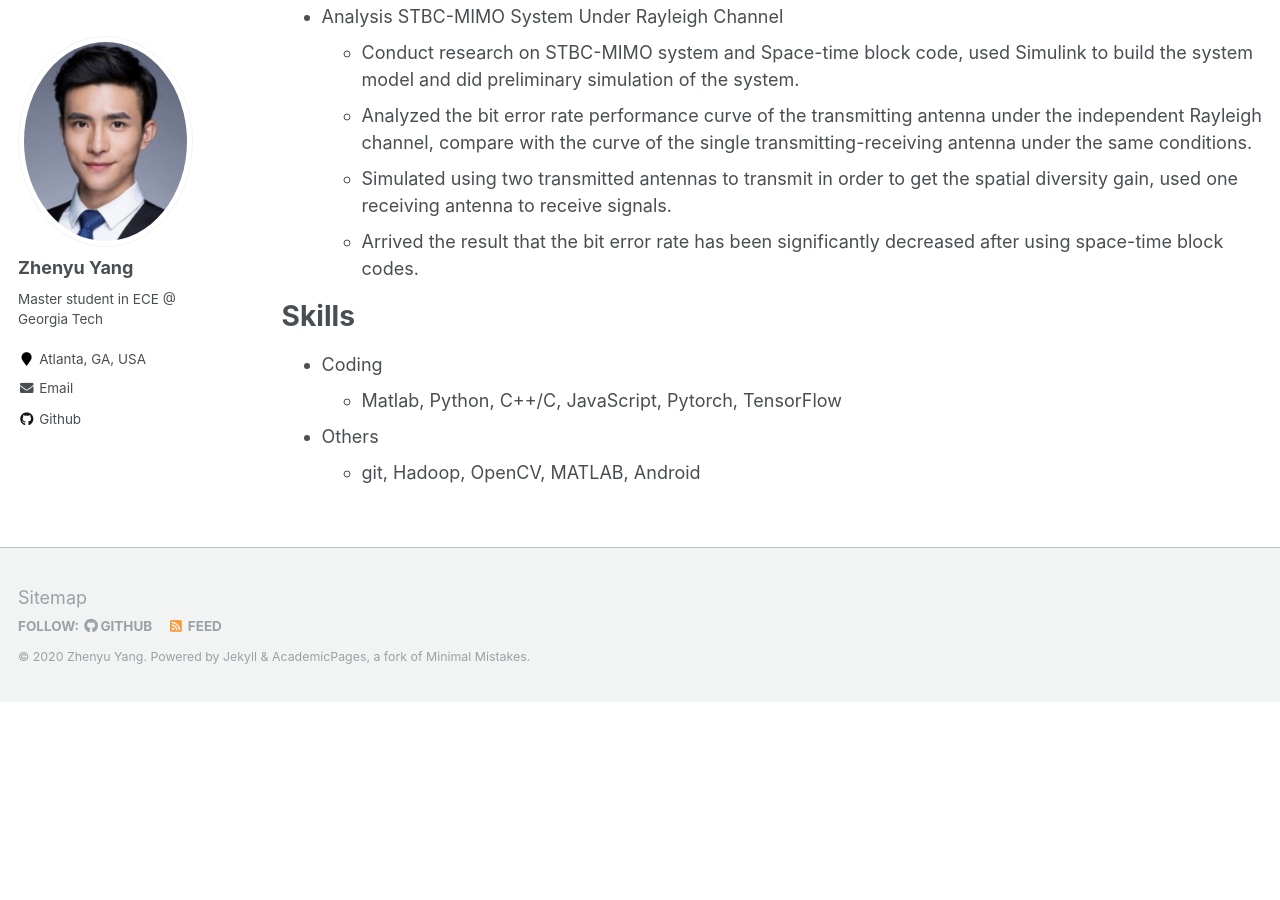
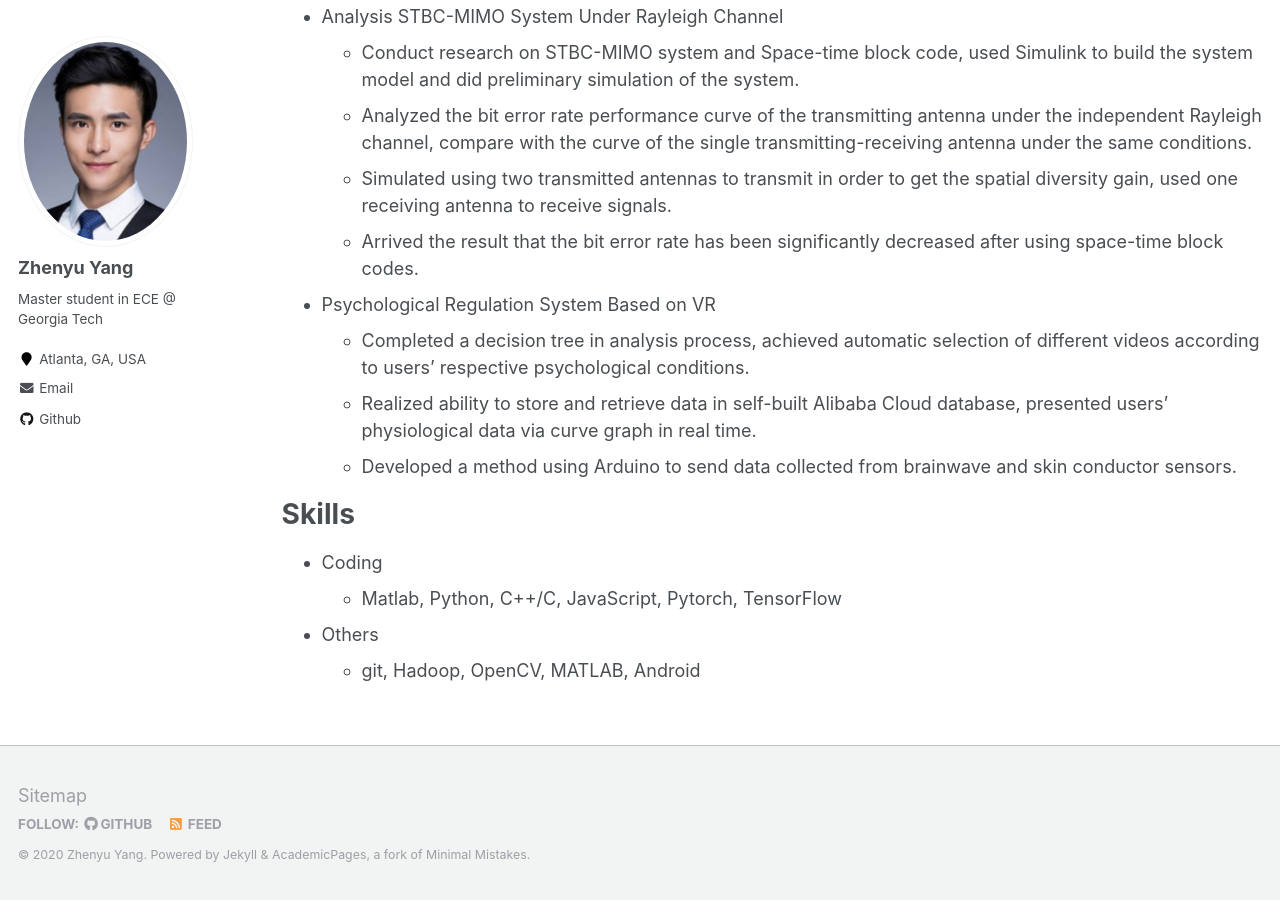
Before and after one commit to azpeteryang/azpeteryang.github.io, a Jekyll site: the page built from _pages/cv.md, in a window 1280 px wide and 900 px high, scrolled down 1618 px. Built offline with Jekyll 4.4.1, drawn with Linux system fonts in a browser that asks for light colours; before the commit the page ends 2320 px from its top, so only the background shows below that.

Commit message:
Update cv.md

```diff
--- a/_pages/cv.md
+++ b/_pages/cv.md
@@ -49,11 +49,18 @@
   * Applied Kalman filter on RSSI to improve the algorithm, ignored some measuring of RSSI which are larger than a threshold to let the closest anchors measure the distance.
   * Used MATLAB to simulate the results of the new algorithm, reached high accuracy of positioning.
 
+
 * Analysis STBC-MIMO System Under Rayleigh Channel
   * Conduct research on STBC-MIMO system and Space-time block code, used Simulink to build the system model and did preliminary simulation of the system.
   * Analyzed the bit error rate performance curve of the transmitting antenna under the independent Rayleigh channel, compare with the curve of the single transmitting-receiving antenna under the same conditions.
   * Simulated using two transmitted antennas to transmit in order to get the spatial diversity gain, used one receiving antenna to receive signals.
   * Arrived the result that the bit error rate has been significantly decreased after using space-time block codes.
+
+
+* Psychological Regulation System Based on VR
+  * Completed a decision tree in analysis process, achieved automatic selection of different videos according to users’ respective psychological conditions.
+  * Realized ability to store and retrieve data in self-built Alibaba Cloud database, presented users’ physiological data via curve graph in real time.
+  * Developed a method using Arduino to send data collected from brainwave and skin conductor sensors.
 
 
 Skills
```
